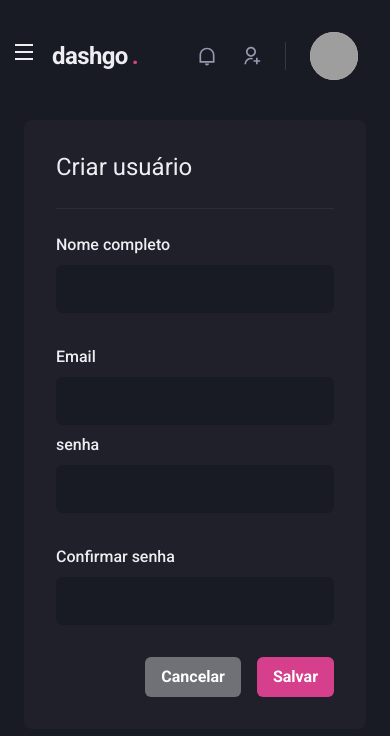
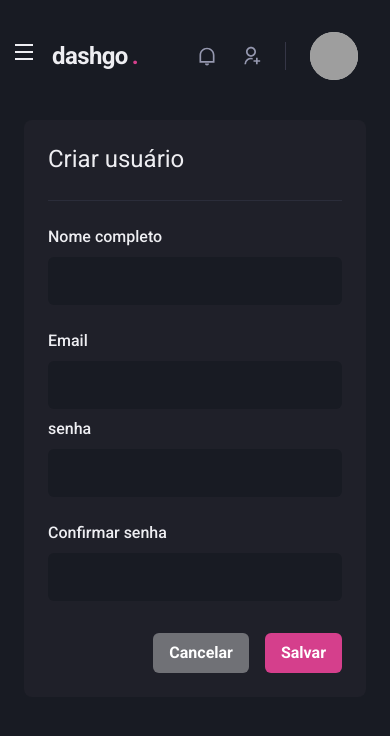
Before and after one commit to MoisesMenezes/Dashgo, a Next.js app: page /users/create in a window 390 px wide. Shown: the top 736 px of the page. Built offline with nearby package versions, Linux system fonts and the light colour scheme; grey boxes are pictures that could not be loaded.

Commit message:
chore: add responsiveness on Dashboard

```diff
--- a/src/components/Pagination/index.tsx
+++ b/src/components/Pagination/index.tsx
@@ -4,7 +4,7 @@
 export function Pagination() {
   return (
     <Stack
-      direction="row"
+      direction={["column", "row"]}
       mt="8"
       justify="space-between"
       align="center"
--- a/src/pages/dashboard.tsx
+++ b/src/pages/dashboard.tsx
@@ -63,7 +63,7 @@
       <Flex width="100%" my="6" maxWidth={1480} mx="auto" px="6">
         <Sidebar />
         <SimpleGrid flex="1" gap="4" minChildWidth="320px" align="flex-start">
-          <Box p="8" bg="gray.800" borderRadius={8} pb="4">
+          <Box p={["6", "8"]} bg="gray.800" borderRadius={8} pb="4">
             <Text>Inscritos da semana</Text>
             <Chart type="area" series={series} height={160} options={options} />
           </Box>
--- a/src/pages/users/create.tsx
+++ b/src/pages/users/create.tsx
@@ -6,7 +6,7 @@
   VStack,
   SimpleGrid,
   HStack,
-  Button
+  Button,
 } from "@chakra-ui/react";
 import { Header } from "../../components/Header";
 import Input from "../../components/Form/Input";
@@ -19,7 +19,7 @@
       <Flex width="100%" my="6" maxWidth={1480} mx="auto" px="6">
         <Sidebar />
 
-        <Box flex="1" borderRadius={8} bg="gray.800" p="8">
+        <Box flex="1" borderRadius={8} bg="gray.800" p={["6", "8"]}>
           <Heading size="lg" fontWeight="normal">
             Criar usuário
           </Heading>
@@ -27,12 +27,12 @@
           <Divider my="6" borderColor="gray.700" />
 
           <VStack>
-            <SimpleGrid minChildWidth="240px" spacing="8" w="100%">
+            <SimpleGrid minChildWidth="240px" spacing={["6", "8"]} w="100%">
               <Input name="name" label="Nome completo" />
               <Input name="email" label="Email" type="email" />
             </SimpleGrid>
 
-            <SimpleGrid minChildWidth="240px" spacing="8" w="100%">
+            <SimpleGrid minChildWidth="240px" spacing={["6", "8"]} w="100%">
               <Input name="password" label="senha" type="password" />
               <Input
                 name="password_confirmation"
@@ -47,7 +47,6 @@
               <Button colorScheme="whiteAlpha">Cancelar</Button>
               <Button colorScheme="pink">Salvar</Button>
             </HStack>
-
           </Flex>
         </Box>
       </Flex>
```
Also changed, not shown: src/pages/users/index.tsx (+13 -6 lines).
